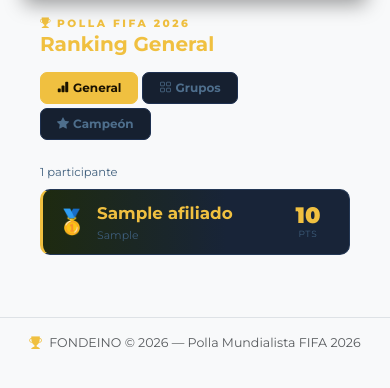
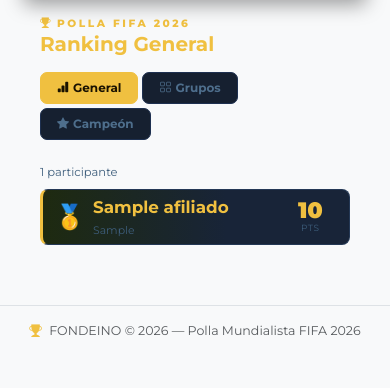
Before and after one commit to Pablo-app-developer/Matriz_score_crediticio_fondeino, a Django app: page /polla/ranking/ in a window 390 px wide. Shown: the part 72-460 px from the top of the page. Run offline with Django 4.2, Linux system fonts and the light colour scheme; tables that the repository leaves empty hold one stand-in row (values such as "Sample post").

Commit message:
Ranking: filas más delgadas para mejor densidad visual

```diff
--- a/templates/polla/ranking.html
+++ b/templates/polla/ranking.html
@@ -17,9 +17,9 @@ body { background: #0d1b2a !important; }
 
 /* ── Fila de ranking ──────────────────────────────────────── */
 .rk-row {
-  display: flex; align-items: center; gap: .75rem;
+  display: flex; align-items: center; gap: .6rem;
   background: #182438; border: 1px solid #243855; border-left: 3px solid #243855;
-  border-radius: 10px; padding: .75rem 1rem; margin-bottom: .38rem;
+  border-radius: 8px; padding: .4rem .85rem; margin-bottom: .28rem;
   transition: box-shadow .15s, background .13s;
 }
 .rk-row:hover { box-shadow: 0 4px 20px rgba(0,0,0,.55); }
@@ -102,7 +102,7 @@ body { background: #0d1b2a !important; }
 .rk-empty i { font-size: 2.8rem; display: block; margin-bottom: .75rem; opacity: .35; }
 
 @media (max-width: 575px) {
-  .rk-row       { padding: .65rem .75rem; gap: .5rem; }
+  .rk-row       { padding: .32rem .6rem; gap: .4rem; }
   .rk-pts-val   { font-size: 1.2rem; }
   .rk-row.pos-1 .rk-pts-val { font-size: 1.4rem; }
   .rk-camp-flag { width: 46px; height: 31px; }
```
